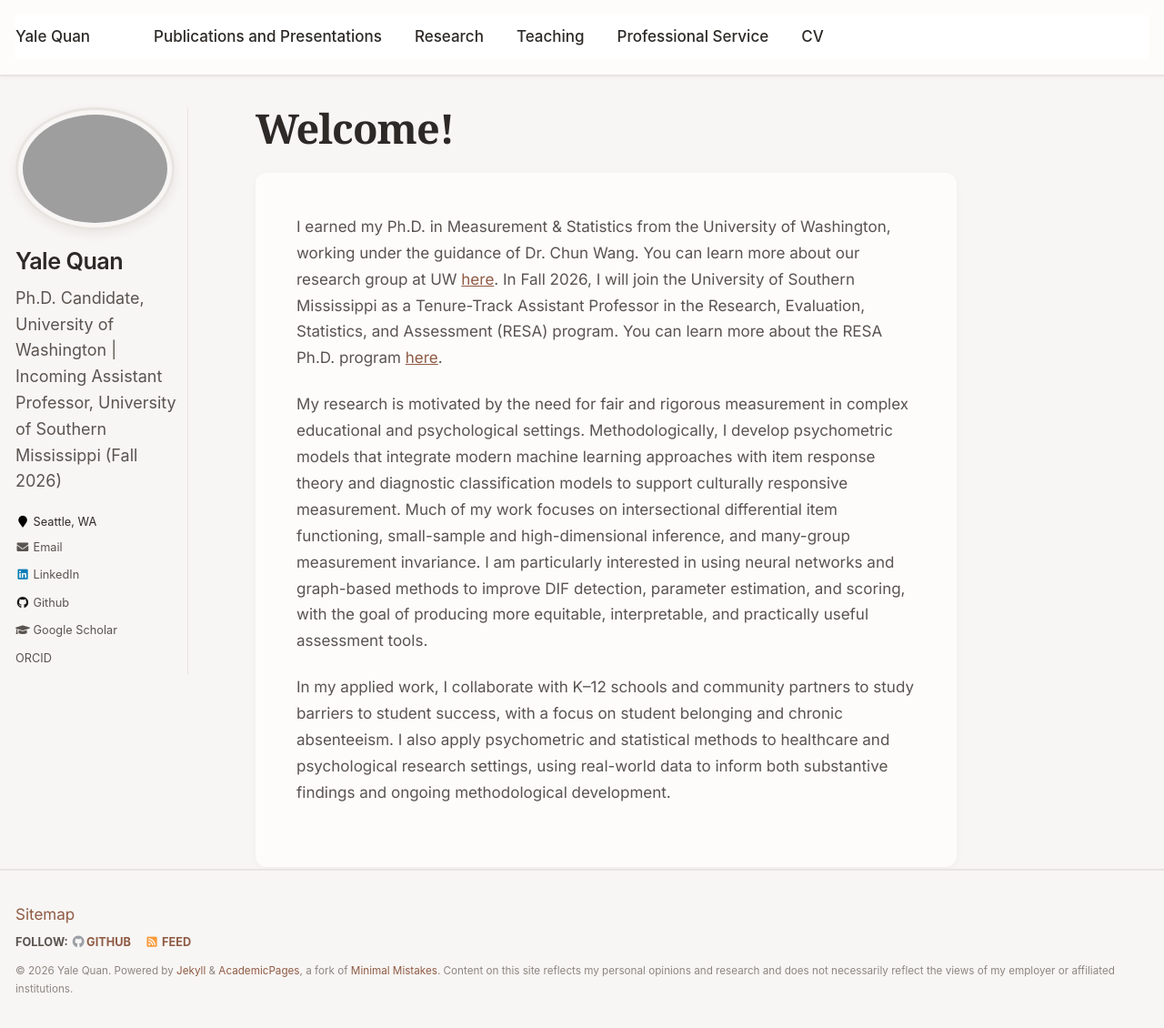
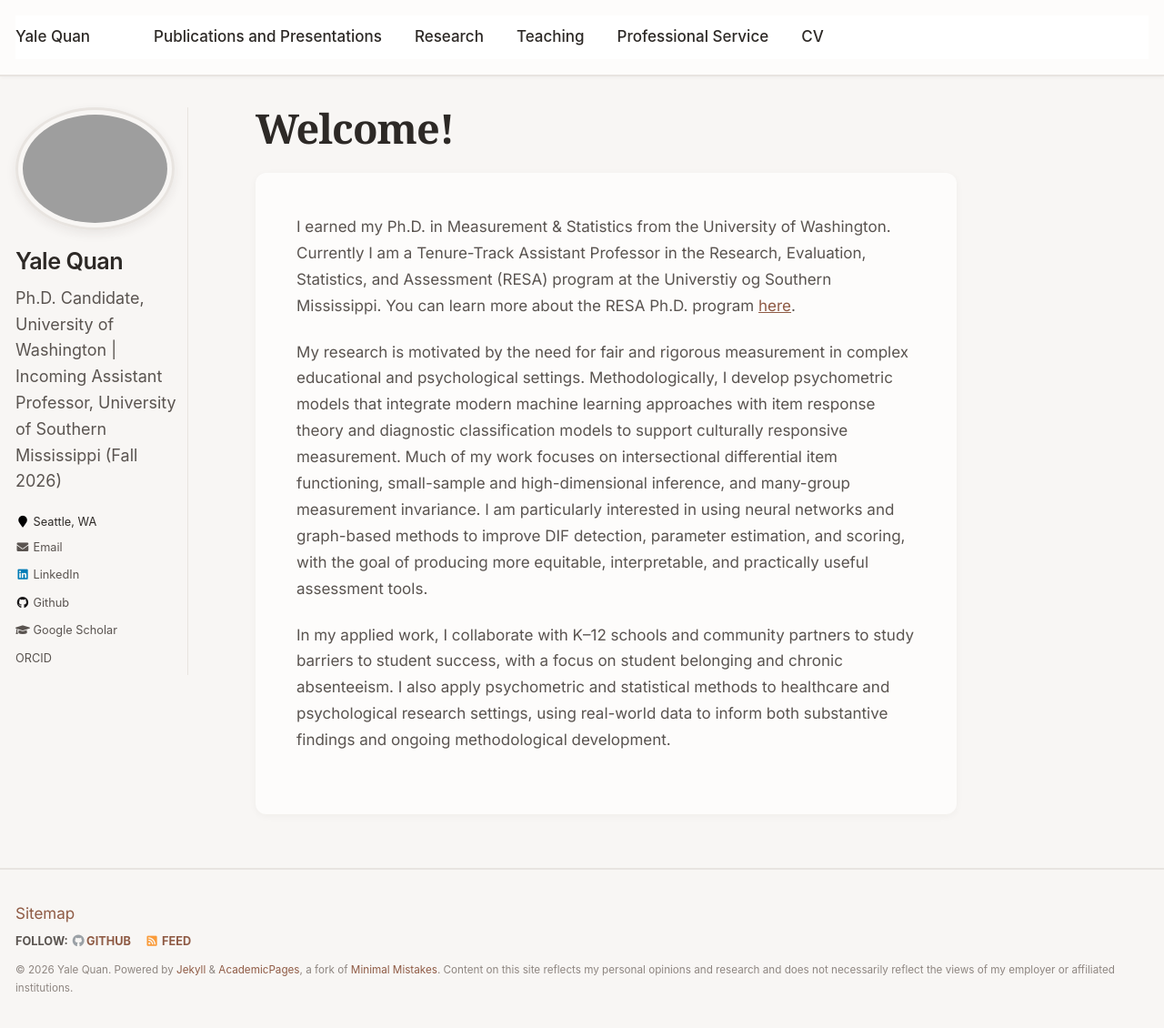
Before and after one commit to yalequan/yalequan.github.io, a Jekyll site: the page built from _pages/about.md, in a window 1280 px wide and 1131 px high. Shown: the whole window at 91% size. Built offline with Jekyll 4.4.1, drawn with Linux system fonts in a browser that asks for light colours.

Commit message:
Update about.md

```diff
--- a/_pages/about.md
+++ b/_pages/about.md
@@ -8,7 +8,7 @@ redirect_from:
   - /about.html
 ---
 
-I earned my Ph.D. in Measurement & Statistics from the University of Washington, working under the guidance of Dr. Chun Wang. You can learn more about our research group at UW [here](https://sites.uw.edu/pmetrics/). In Fall 2026, I will join the University of Southern Mississippi as a Tenure-Track Assistant Professor in the Research, Evaluation, Statistics, and Assessment (RESA) program. You can learn more about the RESA Ph.D. program [here](https://www.usm.edu/graduate-programs/educational-research.php).
+I earned my Ph.D. in Measurement & Statistics from the University of Washington. Currently I am a Tenure-Track Assistant Professor in the Research, Evaluation, Statistics, and Assessment (RESA) program at the Universtiy og Southern Mississippi. You can learn more about the RESA Ph.D. program [here](https://www.usm.edu/graduate-programs/educational-research.php).
 
 
 My research is motivated by the need for fair and rigorous measurement in complex educational and psychological settings. Methodologically, I develop psychometric models that integrate modern machine learning approaches with item response theory and diagnostic classification models to support culturally responsive measurement. Much of my work focuses on intersectional differential item functioning, small-sample and high-dimensional inference, and many-group measurement invariance. I am particularly interested in using neural networks and graph-based methods to improve DIF detection, parameter estimation, and scoring, with the goal of producing more equitable, interpretable, and practically useful assessment tools.
```
